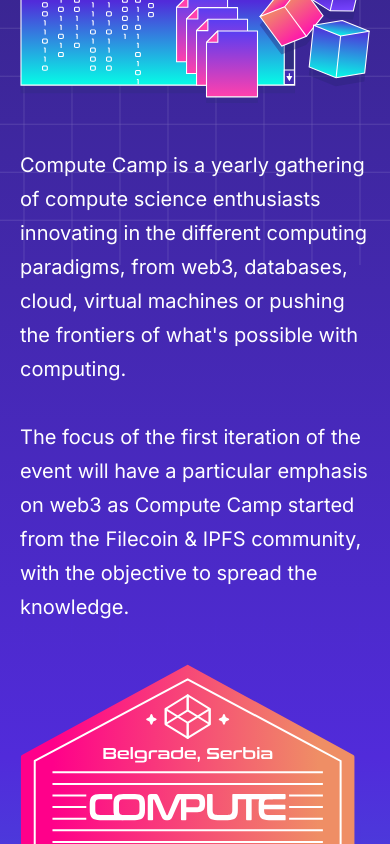
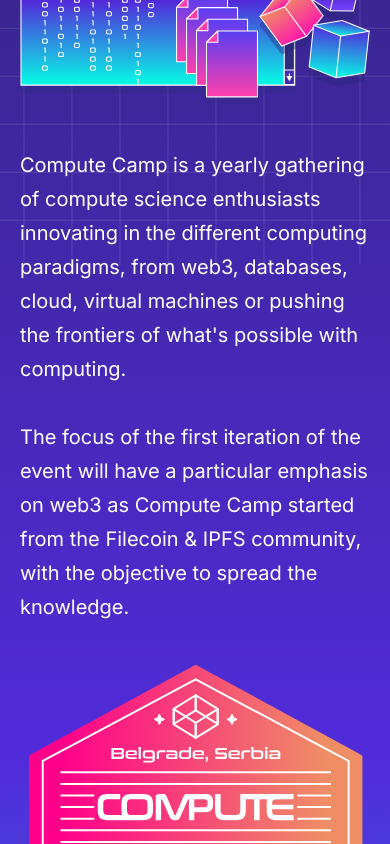
Before and after one commit to filmineio/compute.camp, a Next.js app: page / in a window 390 px wide. Shown: the part 780-1624 px from the top of the page. Built offline with nearby package versions, Linux system fonts and the light colour scheme; no server answers.

Commit message:
Add minor fix.

```diff
--- a/src/components/Pages/Landing/DescriptionSection/DescriptionSection.module.scss
+++ b/src/components/Pages/Landing/DescriptionSection/DescriptionSection.module.scss
@@ -9,10 +9,7 @@
     padding-bottom: 5px;
   }
 
-  @media (max-width: 949px) {
-    flex-direction: column;
-    align-items: flex-start;
-  }
+  @media (max-width: 949px) { flex-direction: column; }
 
   p {
     font-size: 22px;
```
